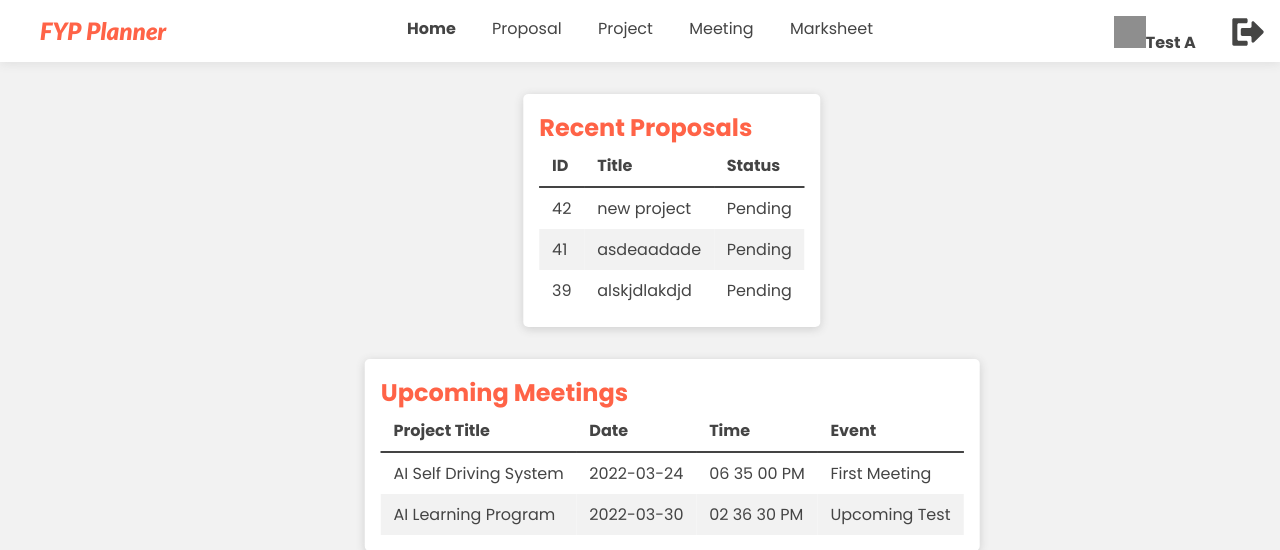
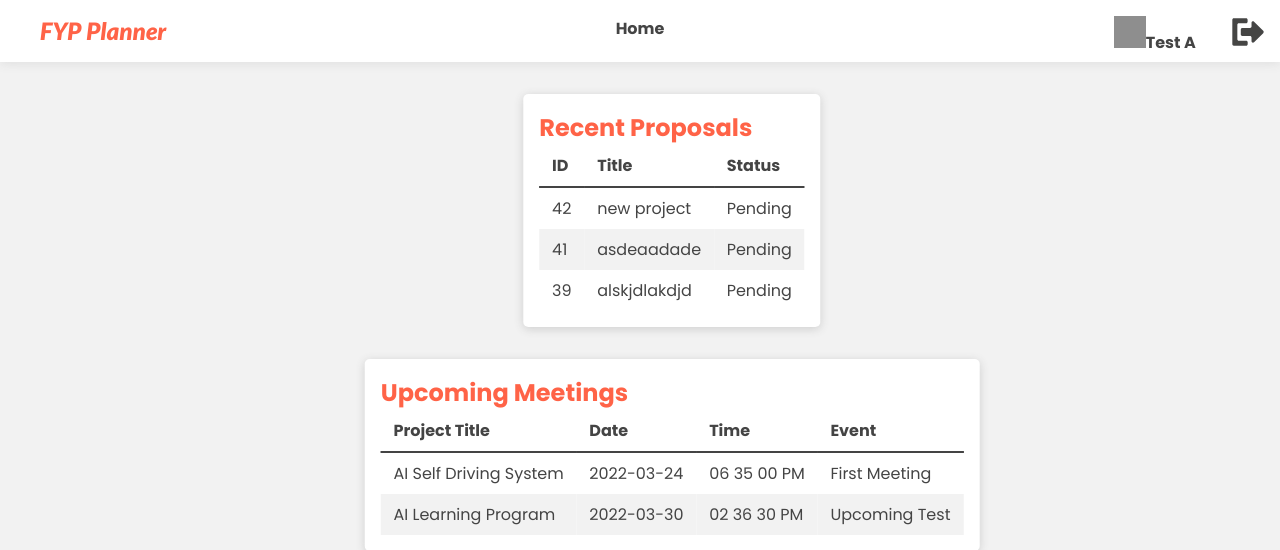
Before and after one commit to TheSquawkyRaven/MMU_WebAppAssignment-XAMPP, a PHP site: page /WebAppAssignment/src/supervisor/index.php in a window 1280 px wide. Shown: the top 550 px of the page. Run offline with PHP 8.4, Linux system fonts and the light colour scheme; a user stored in the database is signed in; data comes from the database, SQL or seed files in the repository; grey boxes are pictures that could not be loaded.

Commit message:
Successfully Standardize user navbar for all user

```diff
--- a/src/include/user-navbar.inc.php
+++ b/src/include/user-navbar.inc.php
@@ -1,3 +1,29 @@
+<?php
+    if ($_SESSION == null){
+        session_start();
+    }
+    $type = $_SESSION['type'];
+
+    $supervisor_nav = [
+        "proposal.php" => "Proposal",
+        "project.php" => "Project",
+        "meeting.php" => "Meeting",
+        "marksheet.php" => "Marksheet",
+    ];
+
+    $student_nav = [
+
+    ];
+
+    $moderator_nav = [
+
+    ];
+
+    if ($type == "supervisor") $nav = $supervisor_nav;
+    elseif ($type = "student") $nav = $student_nav;
+    elseif ($type = "moderator") $nav = $moderator_nav;
+
+?>
 <div class="navbar">
         <div class="container">
             <a class="logo" href="index.php">FYP Planner</a>
@@ -5,10 +31,11 @@
                 <nav class="desktop-nav">
                     <ul>
                         <li><a class="nav-btn" href="index.php">Home</a></li>
-                        <li><a class="nav-btn" href="proposal.php">Proposal</a></li>
-                        <li><a class="nav-btn" href="project.php">Project</a></li>
-                        <li><a class="nav-btn" href="meeting.php">Meeting</a></li>
-                        <li><a class="nav-btn" href="marksheet.php">Marksheet</a></li>
+                        <?php
+                            foreach ($nav as $link => $title){
+                                echo("<li><a class='nav-btn' href='".$link."'>".$title."</a></li>");
+                            }
+                        ?>
                     </ul>
                 </nav>
 
@@ -28,10 +55,11 @@
                 <img id="mobile-exit" src="../assets/exit.svg">
                 <ul>
                     <li><a href="index.php">Home</a></li>
-                    <li><a href="proposal.php">Proposal</a></li>
-                    <li><a href="project.php">Project</a></li>
-                    <li><a href="meeting.php">Meeting</a></li>
-                    <li><a href="marksheet.php">Marksheet</a></li>
+                    <?php
+                        foreach ($nav as $link => $title){
+                            echo("<li><a class='nav-btn' href='".$link."'>".$title."</a></li>");
+                        }
+                    ?>
                     <li><a href="profile.php">Profile</a></li>
                     <li><a href="../php/logout.php">Logout</a></li>
                 </ul>
@@ -46,10 +74,18 @@
         var currentIndex = 999;
 
         if(pageName == 'index.php' || pageName == '') currentIndex = 0;
-        else if(pageName == 'proposal.php') currentIndex = 1;
-        else if(pageName == 'project.php') currentIndex = 2;
-        else if(pageName == 'meeting.php') currentIndex = 3;
-        else if(pageName == 'marksheet.php') currentIndex = 4;
+        currentIndex = <?php
+            $i = 1;
+            $found = 0;
+            foreach ($nav as $link => $title){
+                if ($found == 0 && basename($_SERVER['REQUEST_URI'], '?' . $_SERVER['QUERY_STRING']) == $link){
+                    echo $i;
+                    $found = 1;
+                }
+                $i++;
+            }
+            $i--;
+        ?>
 
         $('.desktop-nav ul li').each(function(i) {
                 var index = $(this).index();
```
